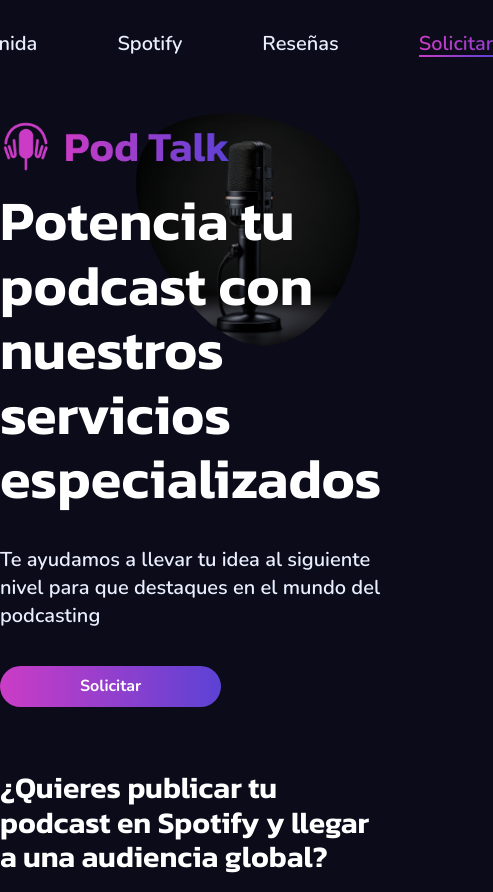
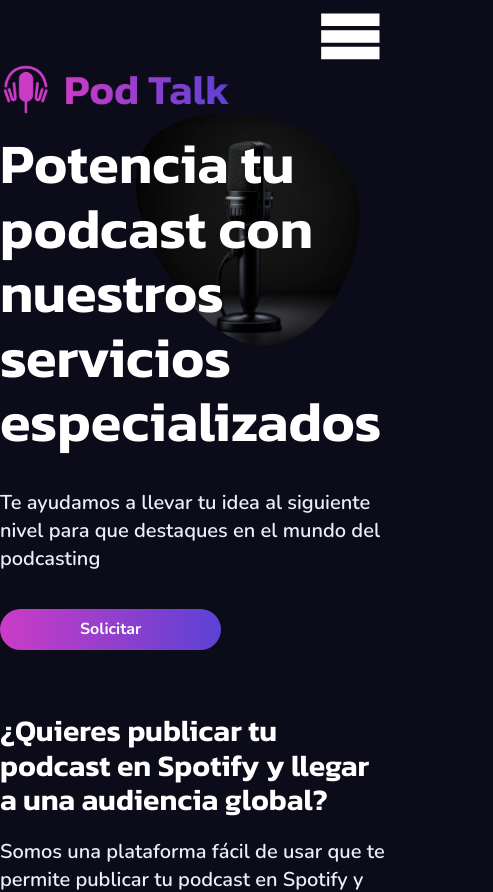
Before and after one commit to metalpoch/podcast-t2, a React (Vite) app in the folder client/: page / in a window 390 px wide. Shown: the top 892 px of the page, 493 px wide, since content can reach past the window. Built offline with nearby package versions, Linux system fonts and the light colour scheme; no server answers.

Commit message:
style(Nabvar): 🎨 now it is responsive

```diff
--- a/client/src/components/Navbar.jsx
+++ b/client/src/components/Navbar.jsx
@@ -1,9 +1,15 @@
+import { useState } from "react";
+import { ImMenu } from "react-icons/im";
 import Style from "./Navbar.module.css";
 
 export default function Navbar() {
+  const [show, setShow] = useState(false);
   return (
     <nav className={`container ${Style.navbar}`} id="nav">
-			<ul className={Style.flex}>
+      <button className={Style.navButton} onClick={() => setShow(!show)}>
+        <ImMenu />
+      </button>
+      <ul className={show ? `${Style.navGroup} ${Style.show}` : Style.navGroup}>
         <li>
           <a className={Style.link} href="#bienvenida">
             Bienvenida
@@ -20,9 +26,7 @@ export default function Navbar() {
           </a>
         </li>
         <li>
-					<a
-						className={`${Style.cta} textGradient`}
-						href="#solicitar">
+          <a className={`${Style.cta} textGradient`} href="#solicitar">
             Solicitar
           </a>
         </li>
--- a/client/src/components/Navbar.module.css
+++ b/client/src/components/Navbar.module.css
@@ -1,8 +1,23 @@
 .navbar {
+  display: flex;
+  flex-wrap: wrap;
+  align-items: center;
+  justify-content: center;
+  list-style: none;
+  width: 100vw;
   padding: 1rem 0;
 }
 
-.flex {
+.navButton {
+  display: none;
+  border: none;
+  background: none;
+  color: white;
+  font-size: 50pt;
+  z-index: 2;
+}
+
+.navGroup {
   display: flex;
   justify-content: center;
   list-style: none;
@@ -26,3 +41,42 @@
   position: relative;
   bottom: 0;
 }
+
+@media (max-width: 900px) {
+  .navbar,
+  .padding-y {
+    background-color: var(--clr-darkest);
+  }
+  .navButton {
+    display: block;
+    position: absolute;
+    top: 0;
+    right: 0;
+  }
+
+  .navGroup {
+    display: none;
+    height: 0;
+    opacity: 0;
+    width: 100vw;
+    background: var(--clr-darkest);
+    align-items: center;
+    padding: 0;
+    z-index: 1;
+  }
+
+  .navGroup.show {
+    display: flex;
+    flex-direction: column;
+    opacity: 1;
+    position: absolute;
+    top: 20pt;
+    gap: 0.2em;
+    height: 200px;
+  }
+
+  .navGroup li {
+    font-size: 30pt;
+    font-weight: bold;
+  }
+}
--- a/client/src/index.css
+++ b/client/src/index.css
@@ -8,11 +8,7 @@
   --clr-accent-1: #cb3cc6;
   --clr-accent-2: #5c42d4;
 
-	--gradient: linear-gradient(
-		90deg,
-		var(--clr-accent-1),
-		var(--clr-accent-2)
-	);
+  --gradient: linear-gradient(90deg, var(--clr-accent-1), var(--clr-accent-2));
 
   --font-titles: "Kanit", sans-serif;
   --font-text: "Nunito", sans-serif;
```
Lines whose indentation alone changed are shown as unchanged.
